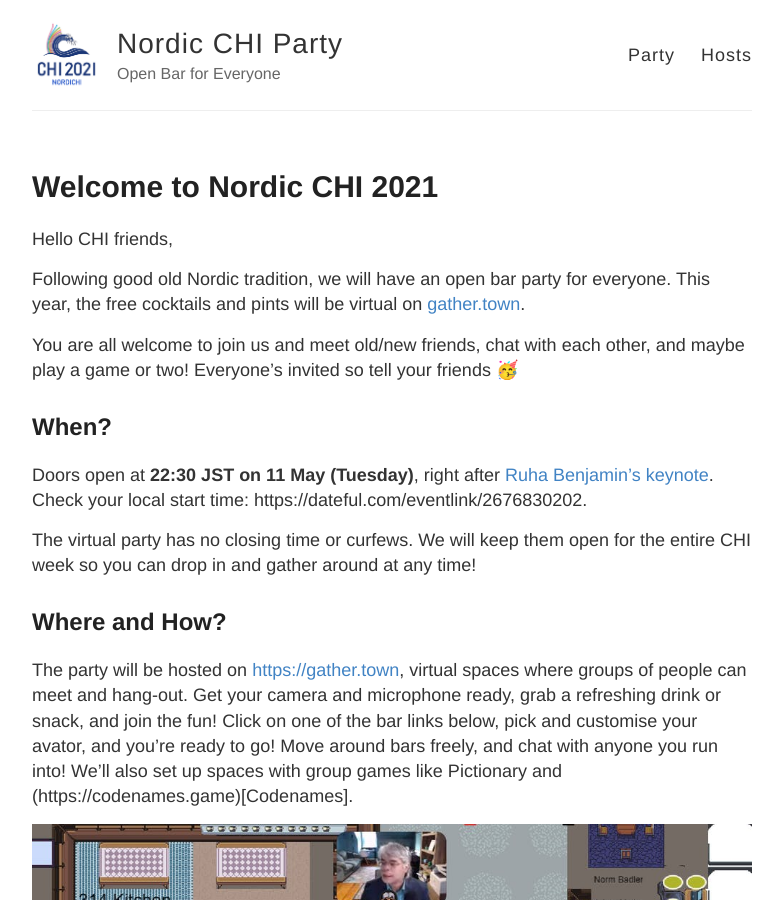
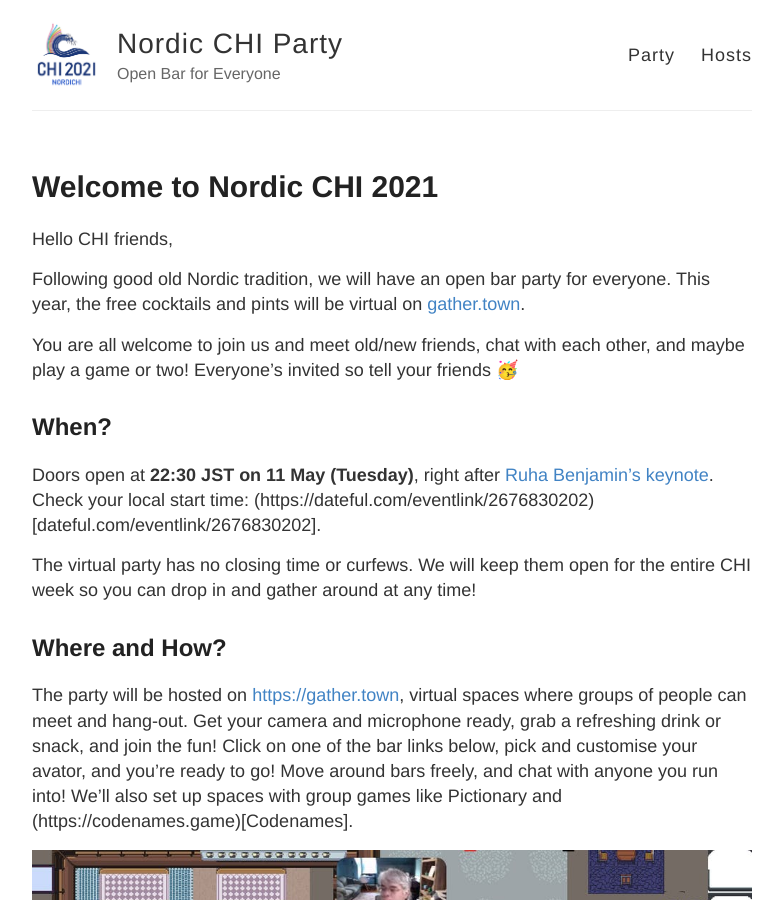
Before and after one commit to nordichi/nordichi.github.io, a Jekyll site: the page built from _posts/2021-5-10-Hello.md, in a window 1280 px wide and 900 px high. Shown: the whole window, without its empty margins (248-1031 px from the left). Built offline with Jekyll 4.4.1, drawn with Linux system fonts in a browser that asks for light colours; some of the changed lines change nothing that is shown.

Commit message:
Update 2021-5-10-Hello.md

```diff
--- a/_posts/2021-5-10-Hello.md
+++ b/_posts/2021-5-10-Hello.md
@@ -11,7 +11,7 @@
 
 ## When?
 Doors open at **22:30 JST on 11 May (Tuesday)**, right after [Ruha Benjamin's keynote](https://programs.sigchi.org/chi/2021/program/content/57590).
-Check your local start time: https://dateful.com/eventlink/2676830202.
+Check your local start time: (https://dateful.com/eventlink/2676830202)[dateful.com/eventlink/2676830202].
 
 The virtual party has no closing time or curfews. We will keep them open for the entire CHI week so you can drop in and gather around at any time!
 
```
